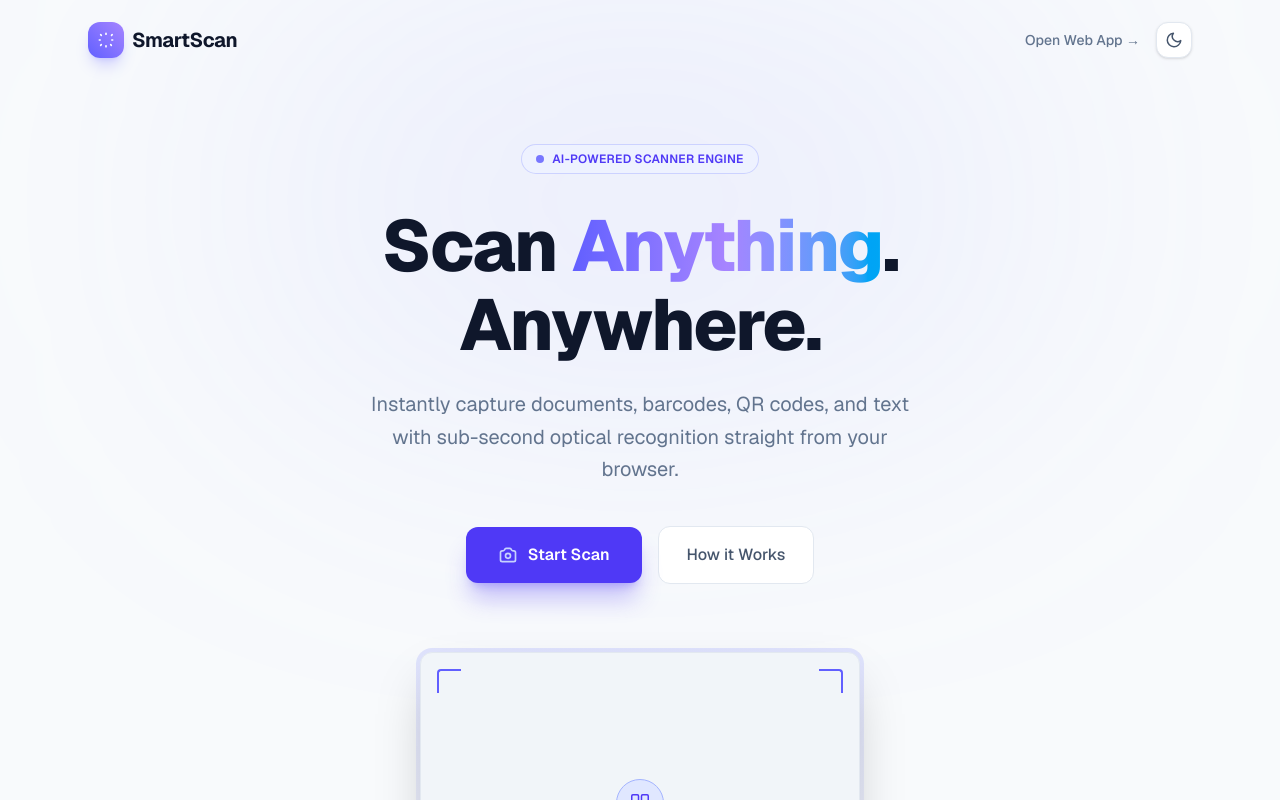
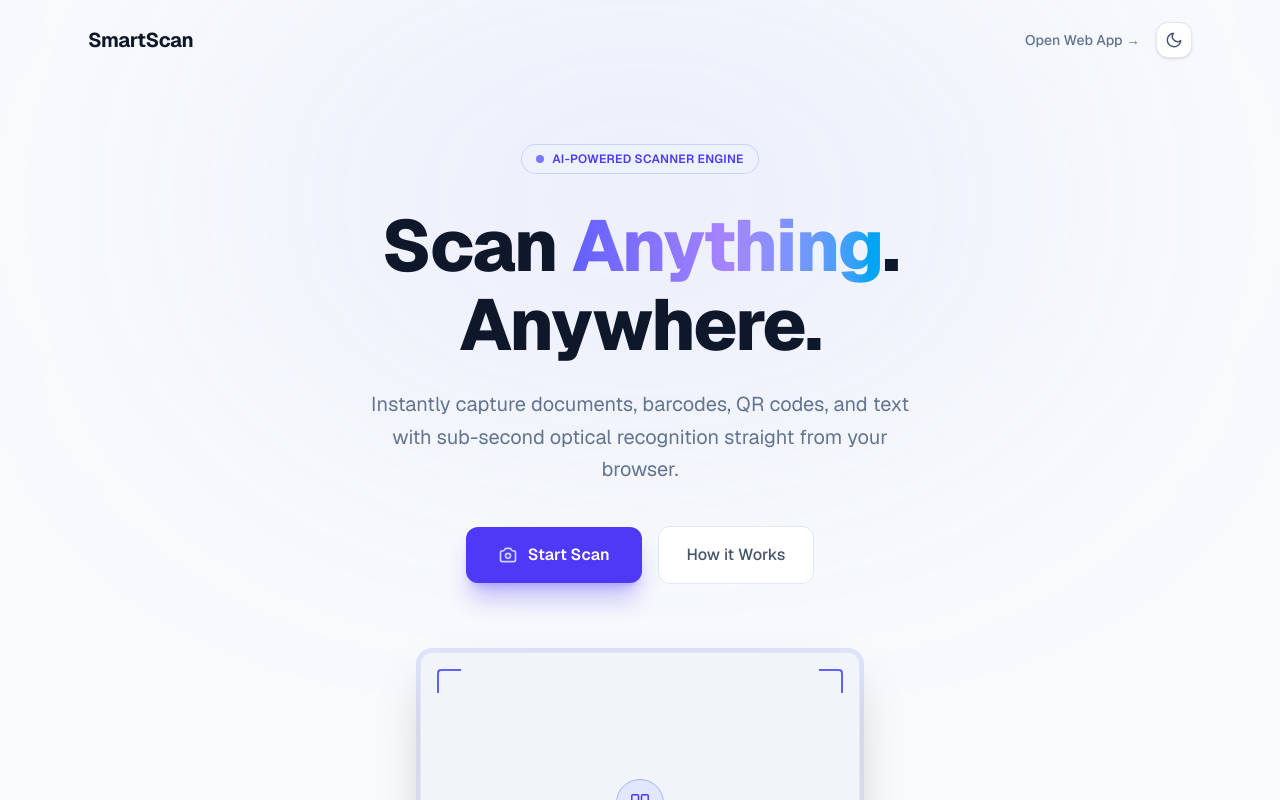
Before and after one commit to khornSaokhouch/qr-scanner, a Next.js app: page / in a window 1280 px wide. Shown: the top 800 px of the page. Built offline with nearby package versions, Linux system fonts and the light colour scheme.

Commit message:
remove icon on title name

```diff
--- a/app/page.tsx
+++ b/app/page.tsx
@@ -9,20 +9,7 @@ export default function Home() {
 
       {/* Navigation */}
       <nav className="relative z-10 max-w-6xl mx-auto px-6 h-20 flex items-center justify-between">
-        <div className="flex items-center gap-2">
-          <div className="w-9 h-9 rounded-xl bg-gradient-to-tr from-indigo-500 to-violet-400 flex items-center justify-center shadow-lg shadow-indigo-500/25">
-            <svg
-              className="w-5 h-5 text-white"
-              fill="none"
-              viewBox="0 0 24 24"
-              stroke="currentColor"
-              strokeWidth={2}
-            >
-              <path strokeLinecap="round" strokeLinejoin="round" d="M12 4v1m0 14v1m8-8h-1M5 12H4m15.364-6.364l-.707.707M6.343 17.657l-.707.707m12.728 0l-.707-.707M6.343 6.343l-.707-.707" />
-            </svg>
-          </div>
-          <span className="font-bold text-xl tracking-tight text-slate-900 dark:text-white">SmartScan</span>
-        </div>
+        <span className="font-bold text-xl tracking-tight text-slate-900 dark:text-white">SmartScan</span>
 
         <div className="flex items-center gap-4">
           <Link
--- a/app/scanner/page.tsx
+++ b/app/scanner/page.tsx
@@ -299,12 +299,7 @@ export default function ScannerPage() {
 
             {/* Header */}
             <div className="absolute top-0 left-0 right-0 z-10 max-w-6xl mx-auto px-6 h-16 flex items-center justify-between">
-                <Link href="/" className="flex items-center gap-2 group">
-                    <div className="w-8 h-8 rounded-xl bg-gradient-to-tr from-indigo-500 to-violet-400 flex items-center justify-center shadow-lg shadow-indigo-500/25">
-                        <svg className="w-4 h-4 text-white" fill="none" viewBox="0 0 24 24" stroke="currentColor" strokeWidth={2}>
-                            <path strokeLinecap="round" strokeLinejoin="round" d="M12 4v1m0 14v1m8-8h-1M5 12H4m15.364-6.364l-.707.707M6.343 17.657l-.707.707m12.728 0l-.707-.707M6.343 6.343l-.707-.707" />
-                        </svg>
-                    </div>
+                <Link href="/" className="group">
                     <span className="font-bold text-base tracking-tight text-slate-900 dark:text-white group-hover:text-indigo-600 dark:group-hover:text-indigo-300 transition-colors">
                         SmartScan
                     </span>
```
